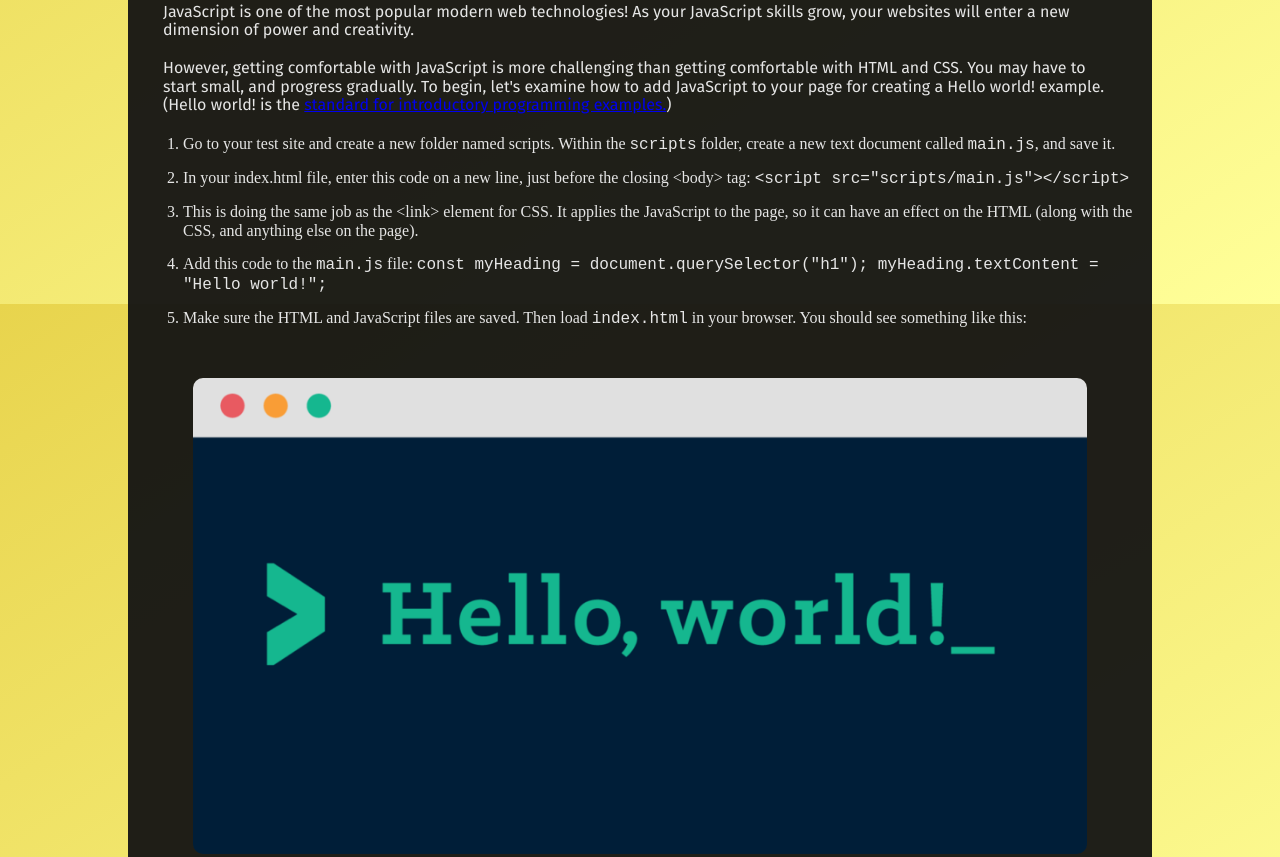
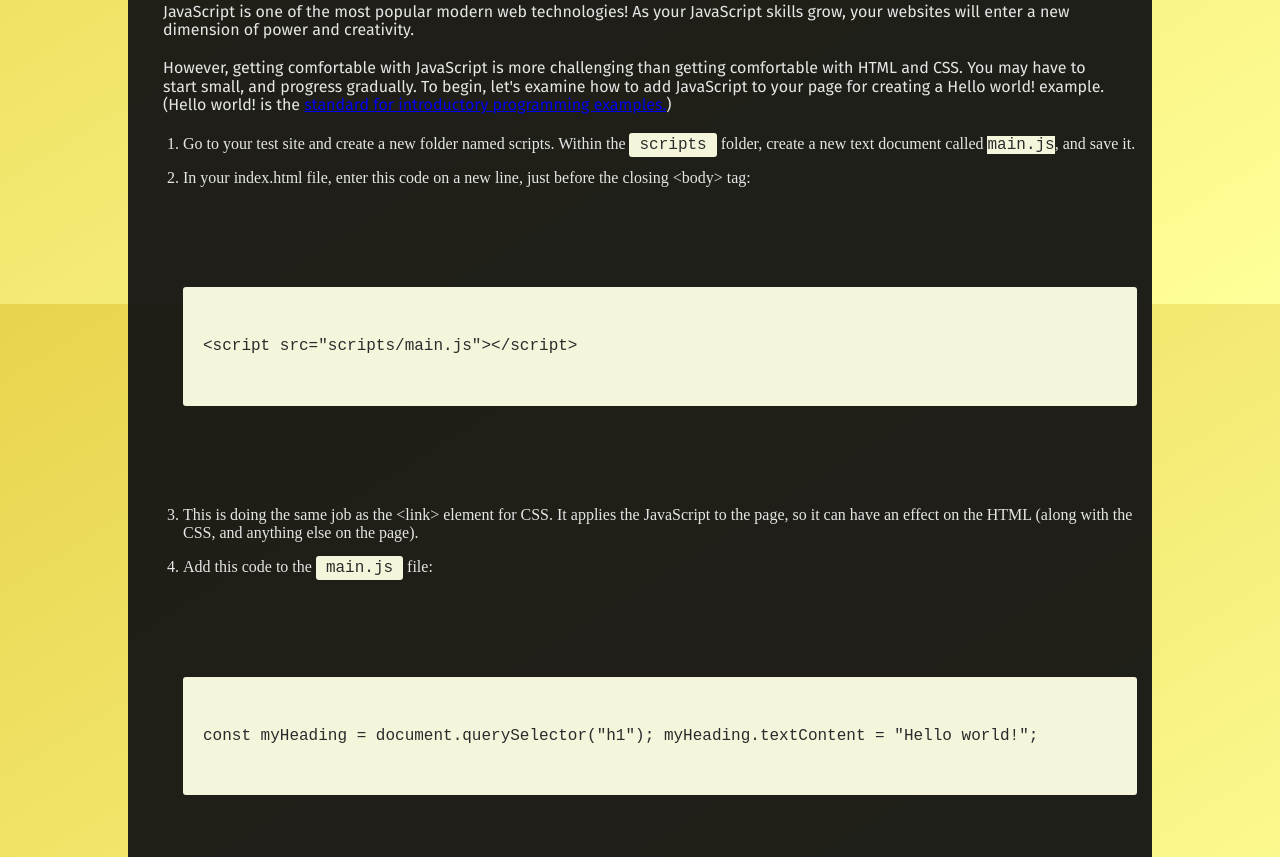
Before and after one commit to Mateus-A-Carvalho/Technical-Documentation-Page, a plain HTML site: page index.html in a window 1280 px wide. Shown: the part 1296-2153 px from the top of the page. Drawn offline with Linux system fonts and the light colour scheme.

Commit message:
style: styled codes and. In the first section there is a code inside ol tag and I must to return here to set correctly

```diff
--- a/assets/styles/styles.css
+++ b/assets/styles/styles.css
@@ -84,6 +84,7 @@ h1.main-section__heading {
 
 h2.example {
   font-size: 1.8em;
+  font-family: 'Roboto condensed', sans-serif;
 }
 
 p.paragraph {
@@ -104,3 +105,21 @@ li.item__ol-list,
 li.list__item {
   margin: 1.5rem 0;
 }
+
+code {
+  background-color: beige;
+  color: #2b2b2b;
+}
+
+code.inline-code {
+  padding: .3rem 1rem;
+  border-radius: .3rem;
+}
+
+code.block-code {
+  display: block;
+  width: 100%;
+  margin: 10rem auto;
+  padding: 5rem 2rem;
+  border-radius: .3rem;
+}
--- a/index.html
+++ b/index.html
@@ -112,7 +112,7 @@
 
           <li class="list__item">
             Add this code to the <code class="inline-code">main.js</code> file:
-            <code>
+            <code class="block-code">
               const myHeading = document.querySelector("h1");
               myHeading.textContent = "Hello world!";
             </code>
@@ -631,7 +631,7 @@
           </h2>
 
           <p class="paragraph">
-            If the hour is less than 18, create a "Good day" greeting, otherwise "Good evening":
+            "<em>If the hour is less than 18, create a "Good day" greeting, otherwise "Good evening":</em>"
           </p>
 
           <code class="block-code">
@@ -664,7 +664,7 @@
           </p>
           <code class="block-code">
             if (condition1) { <br>
-              //  block of code to be executed if condition1 is true br
+              //  block of code to be executed if condition1 is true <br>
             } else if (condition2) { <br>
               //  block of code to be executed if the condition1 is false and condition2 is true <br>
             } else { <br>
@@ -676,7 +676,7 @@
             Example
           </h2>
           <p class="paragraph">
-            If time is less than 10:00, create a "Good morning" greeting, if not, but time is less than 20:00, create a "Good day" greeting, otherwise a "Good evening":
+            "<em>If time is less than 10:00, create a "Good morning" greeting, if not, but time is less than 20:00, create a "Good day" greeting, otherwise a "Good evening":</em>"
           </p>
           <code class="block-code">
             if (time < 10) { <br>
```
